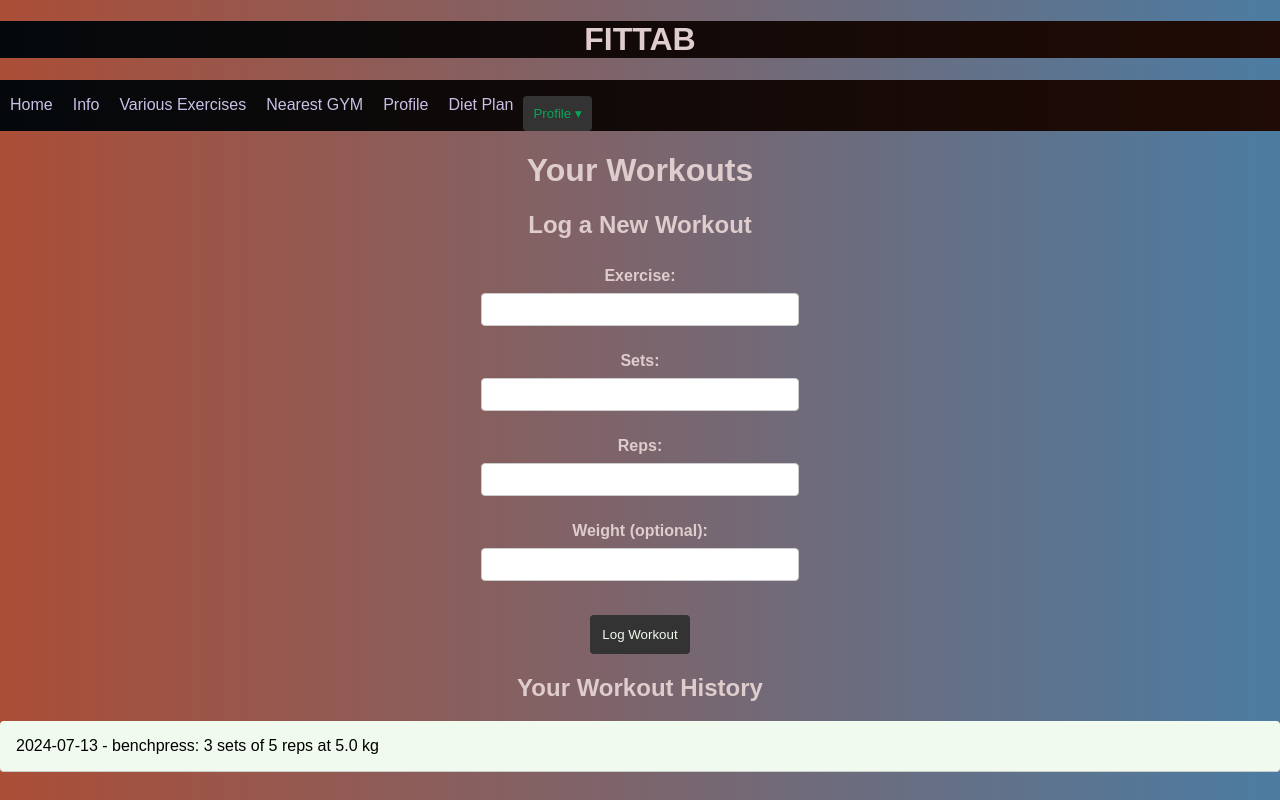
After one commit to pratyushojha04/fittab, a Flask app: page /workouts in a window 1280 px wide. The commit adds this page. Run offline with Flask 3, Linux system fonts and the light colour scheme; a user stored in the database is signed in.

Commit message:
created a new table that can store user's workout history

```diff
--- a/app.py
+++ b/app.py
@@ -10,7 +10,7 @@ from dumbel_curl_script import PoseDetector
 import io
 from reportlab.lib.pagesizes import letter
 from reportlab.pdfgen import canvas
-
+from datetime import datetime
 app = Flask(__name__)
 app.config['SQLALCHEMY_TRACK_MODIFICATIONS'] = False
 app.config['SQLALCHEMY_DATABASE_URI'] = 'sqlite:///users.sqlite3'
@@ -55,6 +55,47 @@ class User(db.Model):
         self.weight = weight
         self.profile_picture = profile_picture
 
+
+class Workout(db.Model):
+    id = db.Column(db.Integer, primary_key=True, autoincrement=True)
+    user_id = db.Column(db.Integer, db.ForeignKey('user.id'), nullable=False)
+    exercise = db.Column(db.String(100), nullable=False)
+    sets = db.Column(db.Integer, nullable=False)
+    reps = db.Column(db.Integer, nullable=False)
+    weight = db.Column(db.Float, nullable=True)
+    date = db.Column(db.Date, nullable=False, default=datetime.utcnow)
+
+    user = db.relationship('User', back_populates='workouts')
+
+User.workouts = db.relationship('Workout', order_by=Workout.id, back_populates='user')
+
+
+
+
+@app.route('/workouts', methods=['GET', 'POST'])
+def workouts():
+    if 'user_id' in session:
+        user_id = session['user_id']
+
+        if request.method == 'POST':
+            exercise = request.form['exercise']
+            sets = request.form['sets']
+            reps = request.form['reps']
+            weight = request.form['weight'] if request.form['weight'] else None
+
+            new_workout = Workout(user_id=user_id, exercise=exercise, sets=sets, reps=reps, weight=weight)
+            db.session.add(new_workout)
+            db.session.commit()
+
+            flash('Workout logged successfully')
+            return redirect(url_for('workouts'))
+
+        user = User.query.filter_by(id=user_id).first()
+        workouts = Workout.query.filter_by(user_id=user_id).all()
+        return render_template('workouts.html', user=user, workouts=workouts)
+    else:
+        return redirect(url_for('index'))
+
 @app.route('/')
 def index():
     return render_template('index.html')
@@ -80,7 +121,6 @@ def register():
     age = request.form['age']
     height = request.form['height']
     weight = request.form['weight']
-
     if User.query.filter_by(email=email).first():
         flash('Email already registered')
         return redirect(url_for('index'))
--- /dev/null
+++ b/static/style_workout.css
@@ -0,0 +1,180 @@
+/* Basic styling for header and footer */
+body {
+    color: #333;
+    background: linear-gradient(to right, #ab4e37, #4c7ca2);
+    font-family: Arial, sans-serif;
+    margin: 0;
+    padding: 0;
+}
+
+header {
+    background: linear-gradient(to left, #200b05, #04080b);
+    color: #dfcccc;
+    padding: 10px;
+    text-align: center;
+    display: flex;
+    justify-content: space-between;
+    align-items: center;
+    position: relative;
+}
+
+nav {
+    background: linear-gradient(to left, #200b05, #04080b);
+    display: flex;
+    align-items: center;
+    list-style-type: none;
+    margin: 0;
+    padding: 0;
+    flex-wrap: wrap;
+}
+
+nav a {
+    color: #cac0e5;
+    text-decoration: none;
+    padding: 10px;
+}
+
+nav a:hover {
+    text-decoration: underline;
+}
+
+.profile-dropdown {
+    position: relative;
+    display: inline-block;
+    margin-right: 20px;
+}
+
+.profile-button {
+    background-color: #333;
+    color: #06a656;
+    border: none;
+    cursor: pointer;
+    padding: 10px;
+}
+
+.dropdown-content {
+    display: none;
+    position: absolute;
+    background-color: #f9f9f9;
+    min-width: 120px;
+    z-index: 1;
+    box-shadow: 0px 8px 16px 0px rgba(0,0,0,0.2);
+}
+
+.dropdown-content a {
+    color: black;
+    padding: 12px 16px;
+    text-decoration: none;
+    display: block;
+}
+
+.dropdown-content a:hover {
+    background-color: #28bf20;
+}
+
+.profile-dropdown:hover .dropdown-content {
+    display: block;
+}
+
+.profile-picture {
+    position: absolute;
+    top: 10px;
+    right: 10px;
+    width: 60px;
+    height: 60px;
+    border-radius: 50%;
+    overflow: hidden;
+    border: 2px solid #333;
+}
+
+.profile-picture img {
+    width: 100%;
+    height: 100%;
+    object-fit: cover;
+}
+
+.content {
+    padding: 20px;
+    text-align: center;
+}
+
+.content p {
+    text-align: center;
+    margin-bottom: 20px;
+    color: black;
+}
+
+footer {
+    background-color: #120b0b;
+    color: #fff;
+    text-align: center;
+    padding: 10px;
+    position: fixed;
+    bottom: 0;
+    width: 100%;
+}
+
+/* Workout page specific styles */
+.container {
+    max-width: 800px;
+    margin: 2rem auto;
+    padding: 2rem;
+    background-color: #ffffff;
+    box-shadow: 0 0 10px rgba(0,0,0,0.1);
+    border-radius: 8px;
+    text-align: left;
+}
+
+form {
+    display: flex;
+    flex-direction: column;
+    align-items: center;
+}
+
+label {
+    margin: 0.5rem 0;
+    font-weight: bold;
+    color: #dfcccc;
+}
+
+input[type="text"], input[type="number"] {
+    padding: 0.5rem;
+    border: 1px solid #ccc;
+    border-radius: 4px;
+    width: 50%;
+    max-width: 300px;
+}
+
+button {
+    margin-top: 1rem;
+    padding: 0.75rem;
+    background-color: #333;
+    color: #f1faee;
+    border: none;
+    border-radius: 4px;
+    cursor: pointer;
+    width: fit-content;
+}
+
+button:hover {
+    background-color: #28bf20;
+}
+
+ul {
+    list-style-type: none;
+    padding: 0;
+}
+
+ul li {
+    background-color: #f1faee;
+    padding: 1rem;
+    border-bottom: 1px solid #ccc;
+    margin-bottom: 0.5rem;
+    border-radius: 4px;
+    color: black;
+}
+
+h1, h2 {
+    color: #dfcccc;
+    text-align: center;
+}
--- a/templates/diet.html
+++ b/templates/diet.html
@@ -14,6 +14,7 @@
 
             <a href="{{ url_for('exercise') }}">Various Exercises</a>
             <a href="{{ url_for('nearest_gym') }}">Nearest GYM</a>
+            <a href="{{ url_for('workouts') }}">Workout History</a>
 
             <div class="profile-dropdown">
                 <button class="profile-button">Profile &#9662;</button>
--- a/templates/exercise.html
+++ b/templates/exercise.html
@@ -13,6 +13,7 @@
             <a href="{{ url_for('info') }}">Home</a>
             <a href="{{ url_for('profile') }}">Profile</a>
             <a href="{{ url_for('nearest_gym') }}">Nearest GYM</a>
+            <a href="{{ url_for('workouts') }}">Workout History</a>
             <a href="{{ url_for('diet') }}">Diet Plan</a>
             <a href="{{ url_for('index') }}">Logout</a>
         </nav>
--- a/templates/info.html
+++ b/templates/info.html
@@ -15,6 +15,7 @@
             <a href="#">Information</a>
             <a href="{{ url_for('exercise')}}">Various Exercises</a>
             <a href="{{ url_for('nearest_gym') }}">Nearest GYM</a>
+            <a href="{{ url_for('workouts') }}">Workout History</a>
             <a href="{{ url_for('diet') }}">Diet Plan</a>
             <div class="profile-dropdown">
                 <button class="profile-button">Profile &#9662;</button>
--- a/templates/nearest_gym.html
+++ b/templates/nearest_gym.html
@@ -10,6 +10,10 @@
 <body>
     <h3> map</h3>
     <div id="map"></div>
+    <a href="{{ url_for('workouts') }}">Workout History</a>
+    <a href="{{ url_for('info') }}">home</a>
+    <a href="{{ url_for('/') }}">logout</a>
+    <a href="{{ url_for('exercise') }}">Workout History</a>
     <script>
         function initMap() {
             // Get the user's location
--- a/templates/profile.html
+++ b/templates/profile.html
@@ -12,8 +12,9 @@
         <nav>
             <a href="{{ url_for('info') }}">Home</a>
             <a href="#">Info</a>
-            <a href="/exercise">Various Exercises</a>
+            <a href="{{ url_for('exercise') }}">Various Exercises</a>
             <a href="{{ url_for('nearest_gym') }}">Nearest GYM</a>
+            <a href="{{ url_for('workouts') }}">Workout History</a>
             <a href="/diet">Diet Plan</a>
             <div class="profile-dropdown">
                 <button class="profile-button">Profile &#9662;</button>
--- /dev/null
+++ b/templates/workouts.html
@@ -0,0 +1,65 @@
+<!DOCTYPE html>
+<html lang="en">
+<head>
+    <meta charset="UTF-8">
+    <meta name="viewport" content="width=device-width, initial-scale=1.0">
+    <title>Your Workouts</title>
+    <link rel="stylesheet" href="{{ url_for('static', filename='style_workout.css') }}">
+
+
+
+    <h1 style="background: linear-gradient(to left, #200b05, #04080b);">FITTAB</h1>
+    <nav>
+        <a href="{{ url_for('info') }}">Home</a>
+        <a href="#">Info</a>
+        <a href="{{ url_for('exercise') }}">Various Exercises</a>
+        <a href="{{ url_for('nearest_gym') }}">Nearest GYM</a>
+        <a href="{{ url_for('profile') }}">Profile</a>
+        <a href="/diet">Diet Plan</a>
+        <div class="profile-dropdown">
+            <button class="profile-button">Profile &#9662;</button>
+            <div class="dropdown-content">
+                <a href="{{ url_for('profile') }}">Profile</a>
+                <a href="#">Settings</a>
+                <a href="{{ url_for('index') }}">Logout</a>
+            </div>
+        </div>
+    </nav>
+
+
+
+</head>
+<body>
+    <h1>Your Workouts</h1>
+
+    <!-- Log Workout Form -->
+    <div>
+        <h2>Log a New Workout</h2>
+        <form method="POST" action="{{ url_for('workouts') }}">
+            <label for="exercise">Exercise:</label>
+            <input type="text" id="exercise" name="exercise" required>
+            <br>
+            <label for="sets">Sets:</label>
+            <input type="number" id="sets" name="sets" required>
+            <br>
+            <label for="reps">Reps:</label>
+            <input type="number" id="reps" name="reps" required>
+            <br>
+            <label for="weight">Weight (optional):</label>
+            <input type="number" id="weight" name="weight" step="0.1">
+            <br>
+            <button type="submit">Log Workout</button>
+        </form>
+    </div>
+
+    <!-- Workout List -->
+    <div>
+        <h2>Your Workout History</h2>
+        <ul>
+            {% for workout in workouts %}
+                <li>{{ workout.date }} - {{ workout.exercise }}: {{ workout.sets }} sets of {{ workout.reps }} reps {% if workout.weight %} at {{ workout.weight }} kg {% endif %}</li>
+            {% endfor %}
+        </ul>
+    </div>
+</body>
+</html>
```
Also changed, not shown: migrations/versions/cc5d5782e8f1_add_workout_model.py (added, +44 -0 lines), instance/users.sqlite3.
